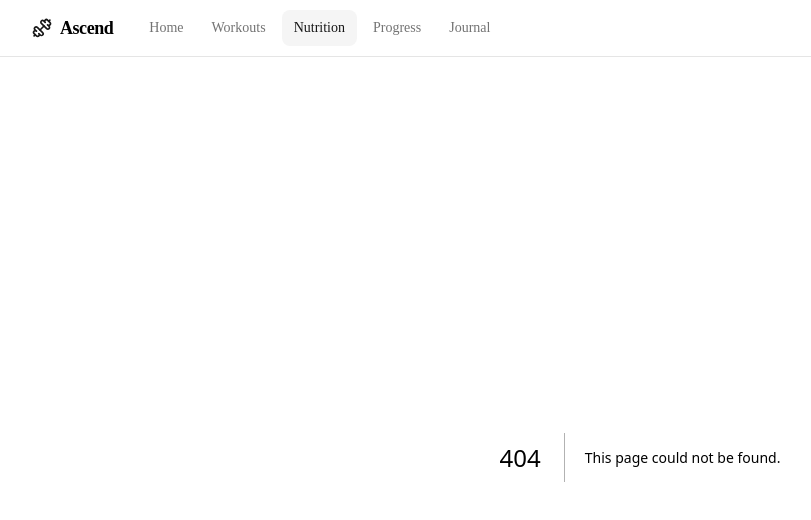
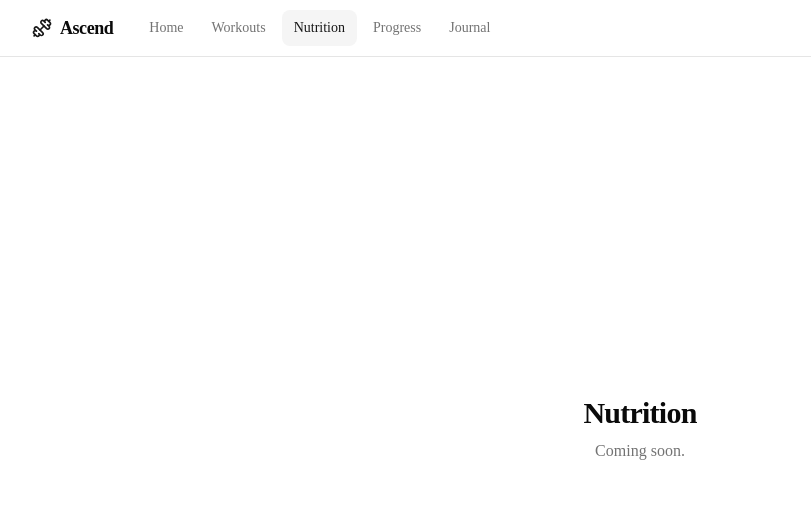
Before and after one commit to Logan1905/ascend-web-app, a Next.js app: page /ascend-web-app/nutrition in a window 1280 px wide. Before the commit this address had no page. Shown: the top 520 px of the page, without its empty margins (0-811 px from the left). Built offline with nearby package versions, Linux system fonts and the light colour scheme.

Commit message:
fix: add placeholder pages for all nav routes to prevent 404

```diff
--- /dev/null
+++ b/src/app/journal/page.tsx
@@ -0,0 +1,10 @@
+export default function JournalPage() {
+  return (
+    <div className="flex flex-1 flex-col items-center justify-center p-8 text-center">
+      <h1 className="text-2xl font-semibold tracking-tight sm:text-3xl">
+        Journal
+      </h1>
+      <p className="mt-2 text-muted-foreground">Coming soon.</p>
+    </div>
+  );
+}
--- /dev/null
+++ b/src/app/nutrition/page.tsx
@@ -0,0 +1,10 @@
+export default function NutritionPage() {
+  return (
+    <div className="flex flex-1 flex-col items-center justify-center p-8 text-center">
+      <h1 className="text-2xl font-semibold tracking-tight sm:text-3xl">
+        Nutrition
+      </h1>
+      <p className="mt-2 text-muted-foreground">Coming soon.</p>
+    </div>
+  );
+}
--- /dev/null
+++ b/src/app/progress/page.tsx
@@ -0,0 +1,10 @@
+export default function ProgressPage() {
+  return (
+    <div className="flex flex-1 flex-col items-center justify-center p-8 text-center">
+      <h1 className="text-2xl font-semibold tracking-tight sm:text-3xl">
+        Progress
+      </h1>
+      <p className="mt-2 text-muted-foreground">Coming soon.</p>
+    </div>
+  );
+}
--- /dev/null
+++ b/src/app/workouts/page.tsx
@@ -0,0 +1,10 @@
+export default function WorkoutsPage() {
+  return (
+    <div className="flex flex-1 flex-col items-center justify-center p-8 text-center">
+      <h1 className="text-2xl font-semibold tracking-tight sm:text-3xl">
+        Workouts
+      </h1>
+      <p className="mt-2 text-muted-foreground">Coming soon.</p>
+    </div>
+  );
+}
```
